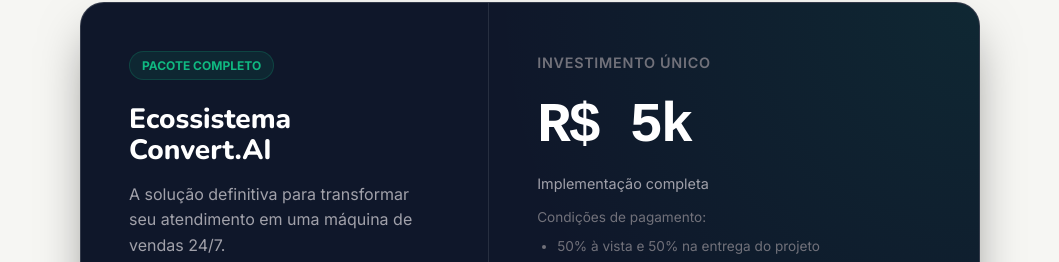
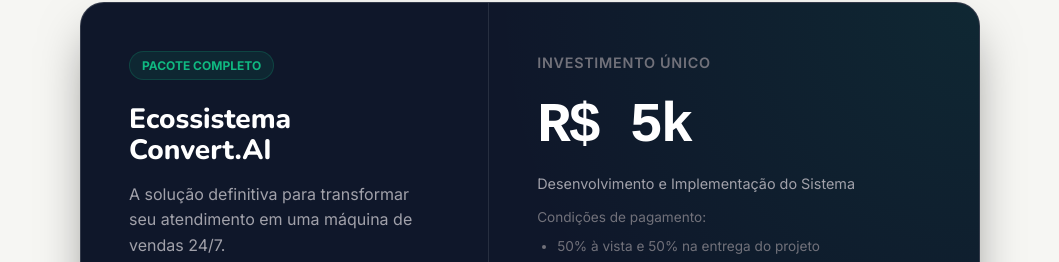
Before and after one commit to mateusolintof/SPA_Proposta_Comercial, a React (Vite) app: page / in a window 1280 px wide. Shown: the part 4871-5133 px from the top of the page, without its empty margins (110-1169 px from the left). Built offline with nearby package versions, Linux system fonts and the light colour scheme.

Commit message:
Changes to be committed: 	modified:   src/components/Investment.jsx

```diff
--- a/src/components/Investment.jsx
+++ b/src/components/Investment.jsx
@@ -82,7 +82,7 @@
                                 <div style={{ display: 'flex', alignItems: 'baseline', gap: '0.5rem' }}>
                                     <span style={{ fontSize: '3.5rem', fontWeight: 800, color: 'white', fontFamily: 'monospace', letterSpacing: '-0.05em' }}>R$ 5k</span>
                                 </div>
-                                <div style={{ color: '#a1a1aa', fontSize: '0.9rem' }}>Implementação completa</div>
+                                <div style={{ color: '#a1a1aa', fontSize: '0.9rem' }}>Desenvolvimento e Implementação do Sistema</div>
                                 <div style={{ color: '#71717a', fontSize: '0.85rem', marginTop: '0.75rem' }}>
                                     Condições de pagamento:
                                     <ul style={{ marginTop: '0.5rem', paddingLeft: '1.25rem', marginBottom: 0 }}>
```
